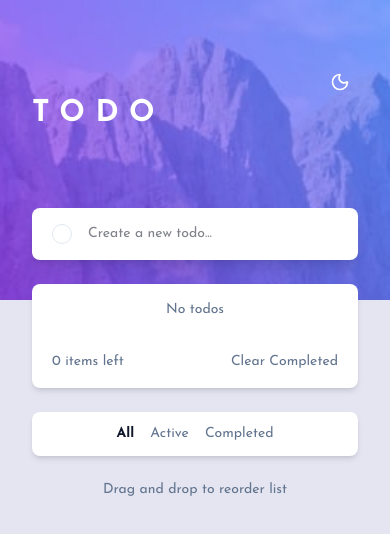
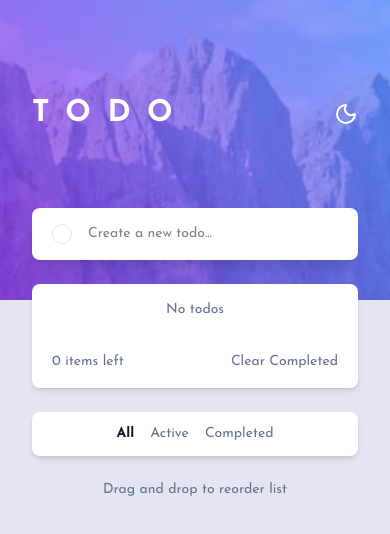
Before and after one commit to andrewteece/todoApp, a React (Vite) app in the folder todo-app/: page / in a window 390 px wide. Shown: the top 534 px of the page. Built offline with nearby package versions, Linux system fonts and the light colour scheme.

Commit message:
tweak animation for mobile

```diff
--- a/todo-app/src/components/ThemeToggle.tsx
+++ b/todo-app/src/components/ThemeToggle.tsx
@@ -15,13 +15,13 @@ export function ThemeToggle() {
   return (
     <button
       onClick={() => setTheme(theme === 'dark' ? 'light' : 'dark')}
-      className='absolute top-6 right-6 sm:top-10 sm:right-10 text-white dark:text-gray-300 hover:opacity-80 transition'
+      className='w-6 h-6 flex items-center justify-center text-white dark:text-gray-300 hover:opacity-80 transition'
       aria-label='Toggle theme'
     >
       {theme === 'dark' ? (
-        <Sun className='w-5 h-5' />
+        <Sun className='w-8 h-8' />
       ) : (
-        <Moon className='w-5 h-5' />
+        <Moon className='w-8 h-8' />
       )}
     </button>
   );
--- a/todo-app/src/components/ui/Header.tsx
+++ b/todo-app/src/components/ui/Header.tsx
@@ -6,7 +6,7 @@ export function Header() {
   return (
     <header className='relative h-[200px] sm:h-[300px] bg-header-light dark:bg-header-dark bg-cover bg-no-repeat bg-top'>
       <div className='flex items-center justify-between max-w-xl mx-auto px-4 pt-12 sm:pt-16 text-white'>
-        <h1 className='text-3xl tracking-[0.35em] font-bold uppercase'>Todo</h1>
+        <h1 className='text-3xl tracking-[0.55em] font-bold uppercase'>Todo</h1>
         <ThemeToggle />
       </div>
     </header>
--- a/todo-app/src/features/todo/components/FilterBarMobile.tsx
+++ b/todo-app/src/features/todo/components/FilterBarMobile.tsx
@@ -1,13 +1,20 @@
 'use client';
 
 import { FilterControls } from './FilterControls';
+import { motion } from 'framer-motion';
 
 export function FilterBarMobile() {
   return (
     <div className='block md:hidden mt-4'>
-      <div className='bg-white dark:bg-very-dark-desaturated-blue rounded-md shadow-md py-3'>
+      <motion.div
+        initial={{ opacity: 0, y: 16 }}
+        animate={{ opacity: 1, y: 0 }}
+        exit={{ opacity: 0, y: 16 }}
+        transition={{ duration: 0.3 }}
+        className='bg-white dark:bg-very-dark-desaturated-blue rounded-md shadow-md py-3'
+      >
         <FilterControls />
-      </div>
+      </motion.div>
     </div>
   );
 }
--- a/todo-app/src/features/todo/components/FilterControls.tsx
+++ b/todo-app/src/features/todo/components/FilterControls.tsx
@@ -1,6 +1,7 @@
 import { useTodoContext } from '@/features/todo/context/useTodoContext';
 import type { FilterType } from '@/features/todo/context/useTodoReducer';
 import clsx from 'clsx';
+import { motion } from 'framer-motion';
 
 const filters: FilterType[] = ['all', 'active', 'completed'];
 
@@ -13,8 +14,10 @@ export function FilterControls() {
   return (
     <div className='flex gap-4 justify-center text-sm'>
       {filters.map((f) => (
-        <button
+        <motion.button
           key={f}
+          whileTap={{ scale: 0.95 }}
+          whileHover={{ scale: 1.05 }}
           onClick={() => setFilter(f)}
           className={clsx(
             'capitalize transition',
@@ -24,7 +27,7 @@ export function FilterControls() {
           )}
         >
           {f}
-        </button>
+        </motion.button>
       ))}
     </div>
   );
--- a/todo-app/src/features/todo/components/TodoInput.tsx
+++ b/todo-app/src/features/todo/components/TodoInput.tsx
@@ -3,6 +3,7 @@
 import { useState } from 'react';
 import { useTodoContext } from '@/features/todo/context/useTodoContext';
 import { cn } from '@/lib/utils';
+import { motion } from 'framer-motion';
 
 export function TodoInput() {
   const [text, setText] = useState('');
@@ -19,7 +20,7 @@ export function TodoInput() {
 
   return (
     <form onSubmit={handleSubmit}>
-      <div className='bg-white dark:bg-very-dark-desaturated-blue rounded-md shadow-lg px-5 py-4 flex items-center gap-4 transition-colors'>
+      <motion.div className='bg-white dark:bg-very-dark-desaturated-blue rounded-md shadow-lg px-5 py-4 flex items-center gap-4 transition-colors'>
         {/* Custom Checkbox Placeholder */}
         <div className='w-5 h-5 border border-light-grayish-blue dark:border-dark-grayish-blue rounded-full shrink-0' />
 
@@ -35,7 +36,7 @@ export function TodoInput() {
           value={text}
           onChange={(e) => setText(e.target.value)}
         />
-      </div>
+      </motion.div>
     </form>
   );
 }
--- a/todo-app/src/features/todo/components/TodoItem.tsx
+++ b/todo-app/src/features/todo/components/TodoItem.tsx
@@ -51,7 +51,7 @@ export function TodoItem({ todo, dragHandleProps }: TodoItemProps) {
       initial={{ opacity: 0, y: 8 }}
       animate={{ opacity: 1, y: 0 }}
       exit={{ opacity: 0, y: -8 }}
-      transition={{ duration: 0.35, ease: [0.4, 0, 0.2, 1] }}
+      transition={{ duration: 0.25, ease: [0.4, 0, 0.2, 1] }}
       className='flex items-center justify-between px-5 py-4 border-b border-light-gray dark:border-dark-border bg-inherit text-base'
     >
       <div className='flex items-center gap-4 w-full'>
```
